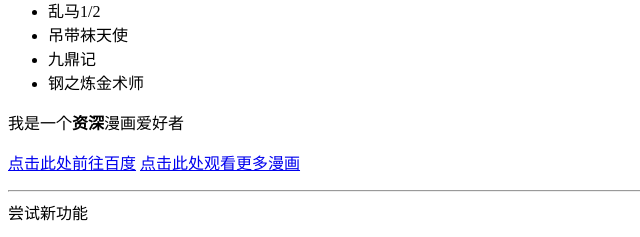
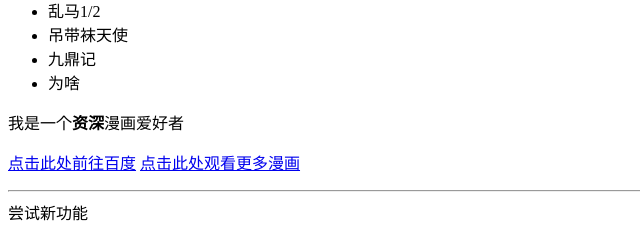
Before and after one commit to ye-mu/mysite, a plain HTML site: page index.html in a window 1280 px wide. Shown: the part 938-1175 px from the top of the page, 0-640 px from the left. Drawn offline with Linux system fonts and the light colour scheme.

Commit message:
it's interesting

```diff
--- a/index.html
+++ b/index.html
@@ -18,7 +18,7 @@
         <li>乱马1/2</li>
         <li>吊带袜天使</li>
         <li>九鼎记</li>
-        <li>钢之炼金术师</li>
+        <li>为啥</li>
     </ul>
     <p>我是一个<strong>资深</strong>漫画爱好者</p>
     <p>
```
